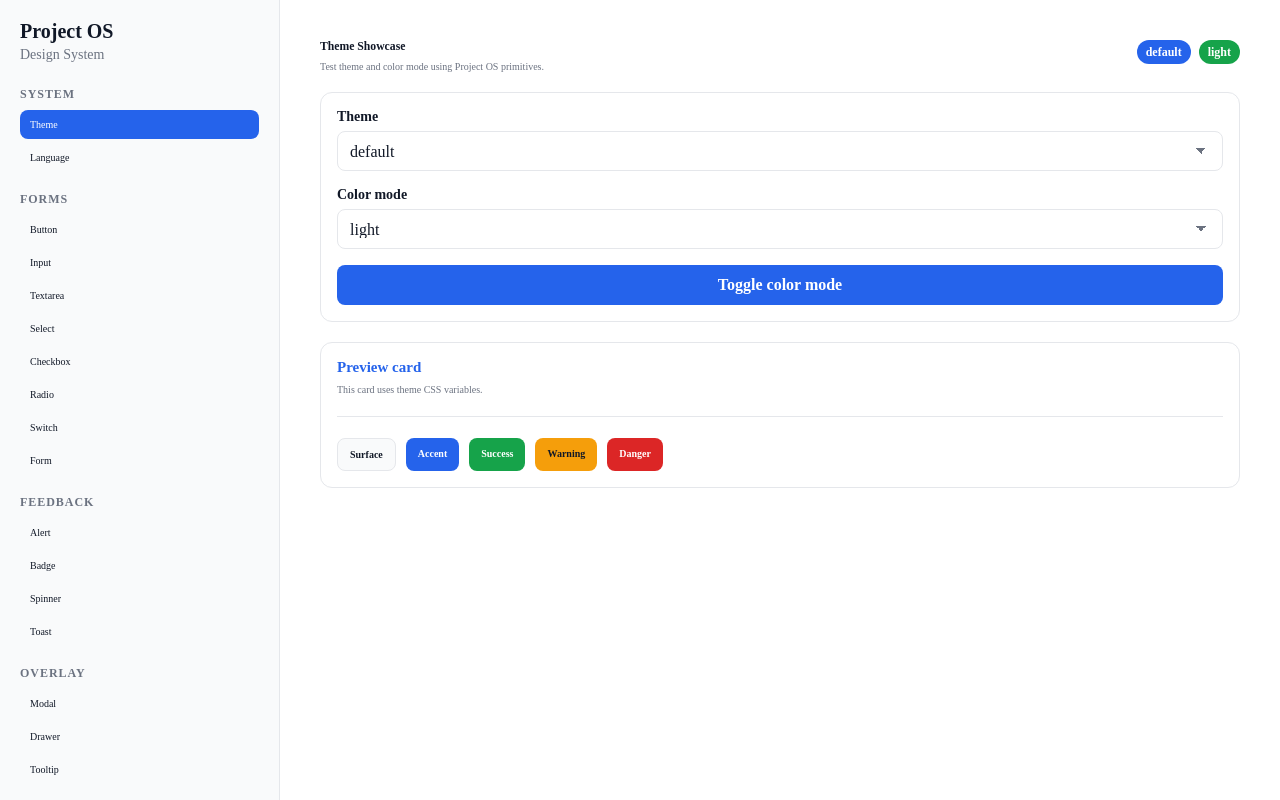
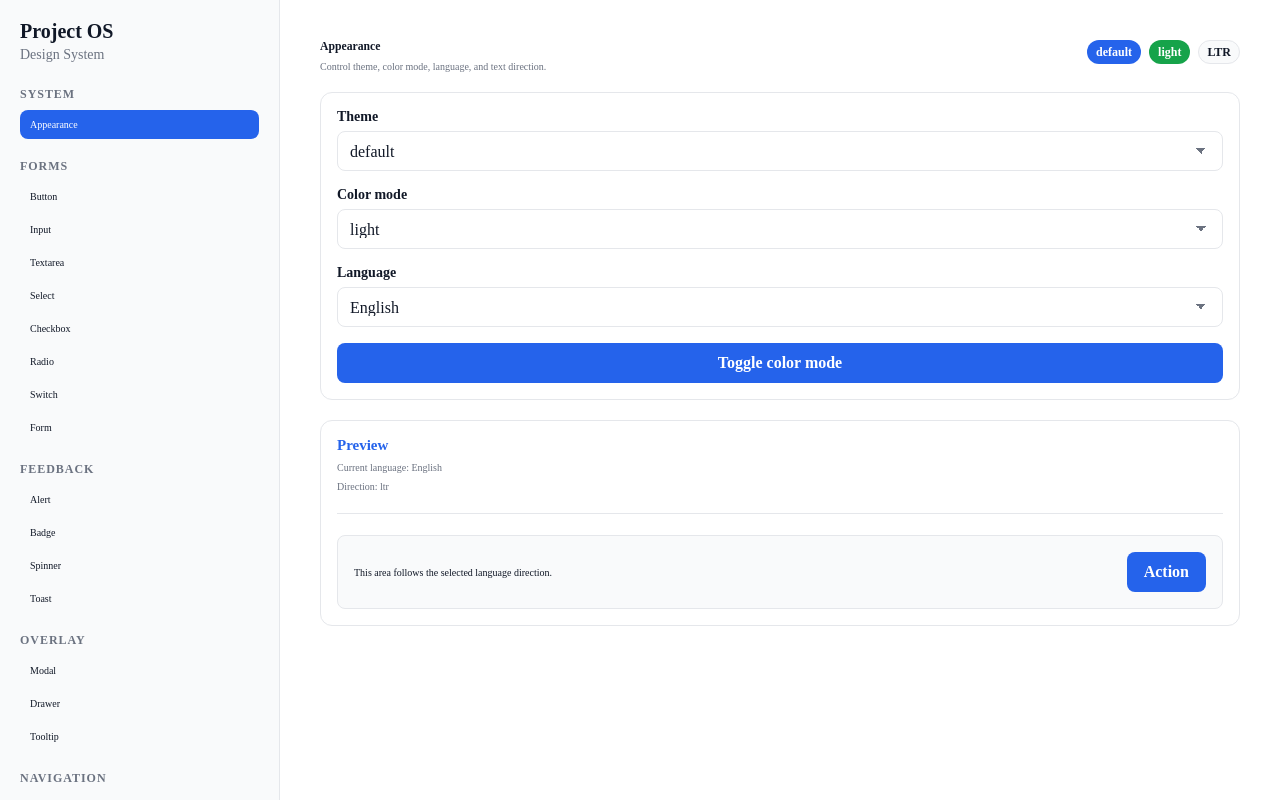
Before and after one commit to ingemedical16/project-os, a Next.js app: page /en in a window 1280 px wide. Built offline with nearby package versions, Linux system fonts and the light colour scheme.

Commit message:
refactor: merge theme and language showcases into appearance showcase

```diff
--- a/src/features/design-system/ index.ts
+++ b/src/features/design-system/ index.ts
@@ -2,6 +2,7 @@ export { DesignSystemPage } from './DesignSystemPage';
 
 export { DESIGN_SYSTEM_SHOWCASES } from './registry';
 
+export { AppearanceShowcase } from './AppearanceShowcase';
 export { AccordionShowcase } from './AccordionShowcase';
 export { AlertShowcase } from './AlertShowcase';
 export { AvatarShowcase } from './AvatarShowcase';
@@ -12,8 +13,7 @@ export { CheckboxShowcase } from './CheckboxShowcase';
 export { DividerShowcase } from './DividerShowcase';
 export { DrawerShowcase } from './DrawerShowcase';
 export { FormShowcase } from './FormShowcase';
-export { InputShowcase } from './InputShowcase';
-export { LanguageShowcase } from './LanguageShowcase';
+export { InputShowcase } from './InputShowcase';;
 export { ModalShowcase } from './ModalShowcase';
 export { RadioShowcase } from './RadioShowcase';
 export { SelectShowcase } from './SelectShowcase';
@@ -21,6 +21,5 @@ export { SpinnerShowcase } from './SpinnerShowcase';
 export { SwitchShowcase } from './SwitchShowcase';
 export { TabsShowcase } from './TabsShowcase';
 export { TextareaShowcase } from './TextareaShowcase';
-export { ThemeShowcase } from './ThemeShowcase';
 export { ToastShowcase } from './ToastShowcase';
 export { TooltipShowcase } from './TooltipShowcase';
--- a/src/features/design-system/ThemeShowcase/ThemeShowcase.module.scss
+++ b/src/features/design-system/AppearanceShowcase/AppearanceShowcase.module.scss
@@ -45,44 +45,15 @@
   color: var(--text-muted);
 }
 
-.tokens {
+.rtlPreview {
   display: flex;
-  flex-wrap: wrap;
-  gap: 1rem;
+  align-items: center;
+  justify-content: space-between;
+  gap: 1.6rem;
+
+  padding: 1.6rem;
+
+  background: var(--surface-hover);
+  border: 0.1rem solid var(--border);
+  border-radius: 0.8rem;
 }
-
-.tokenSurface,
-.tokenAccent,
-.tokenSuccess,
-.tokenWarning,
-.tokenDanger {
-  padding: 1rem 1.2rem;
-  border-radius: 0.8rem;
-  font-weight: 600;
-}
-
-.tokenSurface {
-  background: var(--surface-hover);
-  color: var(--text);
-  border: 0.1rem solid var(--border);
-}
-
-.tokenAccent {
-  background: var(--accent);
-  color: var(--accent-text);
-}
-
-.tokenSuccess {
-  background: var(--success);
-  color: #ffffff;
-}
-
-.tokenWarning {
-  background: var(--warning);
-  color: #111827;
-}
-
-.tokenDanger {
-  background: var(--danger);
-  color: #ffffff;
-}
--- /dev/null
+++ b/src/features/design-system/AppearanceShowcase/AppearanceShowcase.tsx
@@ -0,0 +1,147 @@
+'use client';
+
+import { useLocale } from 'next-intl';
+import { usePathname, useRouter } from 'next/navigation';
+
+import {
+  Badge,
+  Button,
+  Card,
+  Divider,
+  Select,
+} from '@/components/ui';
+import {
+  COLOR_MODES,
+  THEMES,
+} from '@/contexts/theme/theme.types';
+import { useTheme } from '@/contexts/theme/useTheme';
+
+import styles from './AppearanceShowcase.module.scss';
+
+const LANGUAGES = [
+  { value: 'en', label: 'English', dir: 'ltr' },
+  { value: 'fr', label: 'Français', dir: 'ltr' },
+  { value: 'ro', label: 'Română', dir: 'ltr' },
+  { value: 'ar', label: 'العربية', dir: 'rtl' },
+] as const;
+
+export function AppearanceShowcase() {
+  const locale = useLocale();
+  const pathname = usePathname();
+  const router = useRouter();
+
+  const {
+    theme,
+    colorMode,
+    setTheme,
+    setColorMode,
+    toggleColorMode,
+  } = useTheme();
+
+  const currentLanguage =
+    LANGUAGES.find((language) => language.value === locale) ??
+    LANGUAGES[0];
+
+  const themeOptions = Object.values(THEMES).map((themeName) => ({
+    value: themeName,
+    label: themeName,
+  }));
+
+  const colorModeOptions = Object.values(COLOR_MODES).map((mode) => ({
+    value: mode,
+    label: mode,
+  }));
+
+  const languageOptions = LANGUAGES.map((language) => ({
+    value: language.value,
+    label: language.label,
+  }));
+
+  function changeLocale(nextLocale: string) {
+    const segments = pathname.split('/');
+
+    segments[1] = nextLocale;
+
+    router.push(segments.join('/'));
+  }
+
+  return (
+    <section className={styles.showcase}>
+      <div className={styles.header}>
+        <div>
+          <h1 className={styles.title}>Appearance</h1>
+
+          <p className={styles.description}>
+            Control theme, color mode, language, and text direction.
+          </p>
+        </div>
+
+        <div className={styles.badges}>
+          <Badge variant="info">{theme}</Badge>
+          <Badge variant="success">{colorMode}</Badge>
+          <Badge>{currentLanguage.dir.toUpperCase()}</Badge>
+        </div>
+      </div>
+
+      <Card className={styles.controls}>
+        <Select
+          label="Theme"
+          value={theme}
+          onChange={(event) =>
+            setTheme(event.target.value as typeof theme)
+          }
+          options={themeOptions}
+        />
+
+        <Select
+          label="Color mode"
+          value={colorMode}
+          onChange={(event) =>
+            setColorMode(event.target.value as typeof colorMode)
+          }
+          options={colorModeOptions}
+        />
+
+        <Select
+          label="Language"
+          value={locale}
+          onChange={(event) => changeLocale(event.target.value)}
+          options={languageOptions}
+        />
+
+        <Button type="button" onClick={toggleColorMode}>
+          Toggle color mode
+        </Button>
+      </Card>
+
+      <Card className={styles.preview}>
+        <div>
+          <h2 className={styles.previewTitle}>
+            Preview
+          </h2>
+
+          <p className={styles.previewText}>
+            Current language: {currentLanguage.label}
+          </p>
+
+          <p className={styles.previewText}>
+            Direction: {currentLanguage.dir}
+          </p>
+        </div>
+
+        <Divider />
+
+        <div
+          className={styles.rtlPreview}
+          dir={currentLanguage.dir}
+        >
+          <p>
+            This area follows the selected language direction.
+          </p>
+
+          <Button>Action</Button>
+        </div>
+      </Card>
+    </section>
+  );
+}
--- /dev/null
+++ b/src/features/design-system/AppearanceShowcase/index.ts
@@ -0,0 +1 @@
+export { AppearanceShowcase } from './AppearanceShowcase';
--- a/src/features/design-system/LanguageShowcase/LanguageShowcase.module.scss
+++ /dev/null
@@ -1,11 +0,0 @@
-.showcase {
-  display: flex;
-  flex-direction: column;
-  gap: 1.6rem;
-}
-
-.actions {
-  display: flex;
-  flex-wrap: wrap;
-  gap: 1rem;
-}
--- a/src/features/design-system/LanguageShowcase/LanguageShowcase.tsx
+++ /dev/null
@@ -1,53 +0,0 @@
-'use client';
-
-import { useLocale, useTranslations } from 'next-intl';
-import { usePathname, useRouter } from 'next/navigation';
-
-import { Button } from '@/components/ui';
-
-import styles from './LanguageShowcase.module.scss';
-
-const LOCALES = [
-  { code: 'en', label: 'English' },
-  { code: 'fr', label: 'Français' },
-  { code: 'ar', label: 'العربية' },
-  { code: 'ro', label: 'Română' },
-] as const;
-
-export function LanguageShowcase() {
-  const t = useTranslations('dashboard.overview');
-
-  const locale = useLocale();
-  const pathname = usePathname();
-  const router = useRouter();
-
-  function changeLocale(nextLocale: string) {
-    const segments = pathname.split('/');
-
-    segments[1] = nextLocale;
-
-    router.push(segments.join('/'));
-  }
-
-  return (
-    <section className={styles.showcase}>
-      <h2>Language System</h2>
-
-      <p>
-        {t('language')}: <strong>{locale}</strong>
-      </p>
-
-      <div className={styles.actions}>
-        {LOCALES.map((item) => (
-          <Button
-            key={item.code}
-            variant={item.code === locale ? 'secondary' : 'ghost'}
-            onClick={() => changeLocale(item.code)}
-          >
-            {item.label}
-          </Button>
-        ))}
-      </div>
-    </section>
-  );
-}
--- a/src/features/design-system/LanguageShowcase/index.ts
+++ /dev/null
@@ -1 +0,0 @@
-export { LanguageShowcase } from './LanguageShowcase';
--- a/src/features/design-system/ThemeShowcase/ThemeShowcase.tsx
+++ /dev/null
@@ -1,99 +0,0 @@
-'use client';
-
-import {
-  Badge,
-  Button,
-  Card,
-  Divider,
-  Select,
-} from '@/components/ui';
-import {
-  COLOR_MODES,
-  THEMES,
-} from '@/contexts/theme/theme.types';
-import { useTheme } from '@/contexts/theme/useTheme';
-
-import styles from './ThemeShowcase.module.scss';
-
-export function ThemeShowcase() {
-  const {
-    theme,
-    colorMode,
-    setTheme,
-    setColorMode,
-    toggleColorMode,
-  } = useTheme();
-
-  const themeOptions = Object.values(THEMES).map((themeName) => ({
-    value: themeName,
-    label: themeName,
-  }));
-
-  const colorModeOptions = Object.values(COLOR_MODES).map((mode) => ({
-    value: mode,
-    label: mode,
-  }));
-
-  return (
-    <section className={styles.showcase}>
-      <div className={styles.header}>
-        <div>
-          <h1 className={styles.title}>Theme Showcase</h1>
-
-          <p className={styles.description}>
-            Test theme and color mode using Project OS primitives.
-          </p>
-        </div>
-
-        <div className={styles.badges}>
-          <Badge variant="info">{theme}</Badge>
-          <Badge variant="success">{colorMode}</Badge>
-        </div>
-      </div>
-
-      <Card className={styles.controls}>
-        <Select
-          label="Theme"
-          value={theme}
-          onChange={(event) =>
-            setTheme(event.target.value as typeof theme)
-          }
-          options={themeOptions}
-        />
-
-        <Select
-          label="Color mode"
-          value={colorMode}
-          onChange={(event) =>
-            setColorMode(event.target.value as typeof colorMode)
-          }
-          options={colorModeOptions}
-        />
-
-        <Button type="button" onClick={toggleColorMode}>
-          Toggle color mode
-        </Button>
-      </Card>
-
-      <Card className={styles.preview}>
-        <div>
-          <h2 className={styles.previewTitle}>Preview card</h2>
-
-          <p className={styles.previewText}>
-            This card uses theme CSS variables.
-          </p>
-        </div>
-
-        <Divider />
-
-        <div className={styles.tokens}>
-          <span className={styles.tokenSurface}>Surface</span>
-          <span className={styles.tokenAccent}>Accent</span>
-          <span className={styles.tokenSuccess}>Success</span>
-          <span className={styles.tokenWarning}>Warning</span>
-          <span className={styles.tokenDanger}>Danger</span>
-        </div>
-      </Card>
-    </section>
-  );
-}
--- a/src/features/design-system/ThemeShowcase/index.ts
+++ /dev/null
@@ -1 +0,0 @@
-export { ThemeShowcase } from './ThemeShowcase';
--- a/src/features/design-system/registry.ts
+++ b/src/features/design-system/registry.ts
@@ -1,5 +1,6 @@
 import type { ComponentType } from 'react';
 
+import { AppearanceShowcase } from './AppearanceShowcase';
 import { AccordionShowcase } from './AccordionShowcase';
 import { AlertShowcase } from './AlertShowcase';
 import { AvatarShowcase } from './AvatarShowcase';
@@ -11,7 +12,6 @@ import { DividerShowcase } from './DividerShowcase';
 import { DrawerShowcase } from './DrawerShowcase';
 import { FormShowcase } from './FormShowcase';
 import { InputShowcase } from './InputShowcase';
-import { LanguageShowcase } from './LanguageShowcase';
 import { ModalShowcase } from './ModalShowcase';
 import { RadioShowcase } from './RadioShowcase';
 import { SelectShowcase } from './SelectShowcase';
@@ -19,7 +19,6 @@ import { SpinnerShowcase } from './SpinnerShowcase';
 import { SwitchShowcase } from './SwitchShowcase';
 import { TabsShowcase } from './TabsShowcase';
 import { TextareaShowcase } from './TextareaShowcase';
-import { ThemeShowcase } from './ThemeShowcase';
 import { ToastShowcase } from './ToastShowcase';
 import { TooltipShowcase } from './TooltipShowcase';
 
@@ -41,14 +40,9 @@ export const DESIGN_SYSTEM_SHOWCASES: DesignSystemShowcaseGroup[] = [
   title: 'System',
   items: [
     {
-        id: 'theme',
-        title: 'Theme',
-        component: ThemeShowcase,
-      },
-      {
-        id: 'language',
-        title: 'Language',
-        component: LanguageShowcase,
+      id: 'appearance',
+      title: 'Appearance',
+      component: AppearanceShowcase,
     },
   ],
 },
```
Lines whose indentation alone changed are shown as unchanged.
